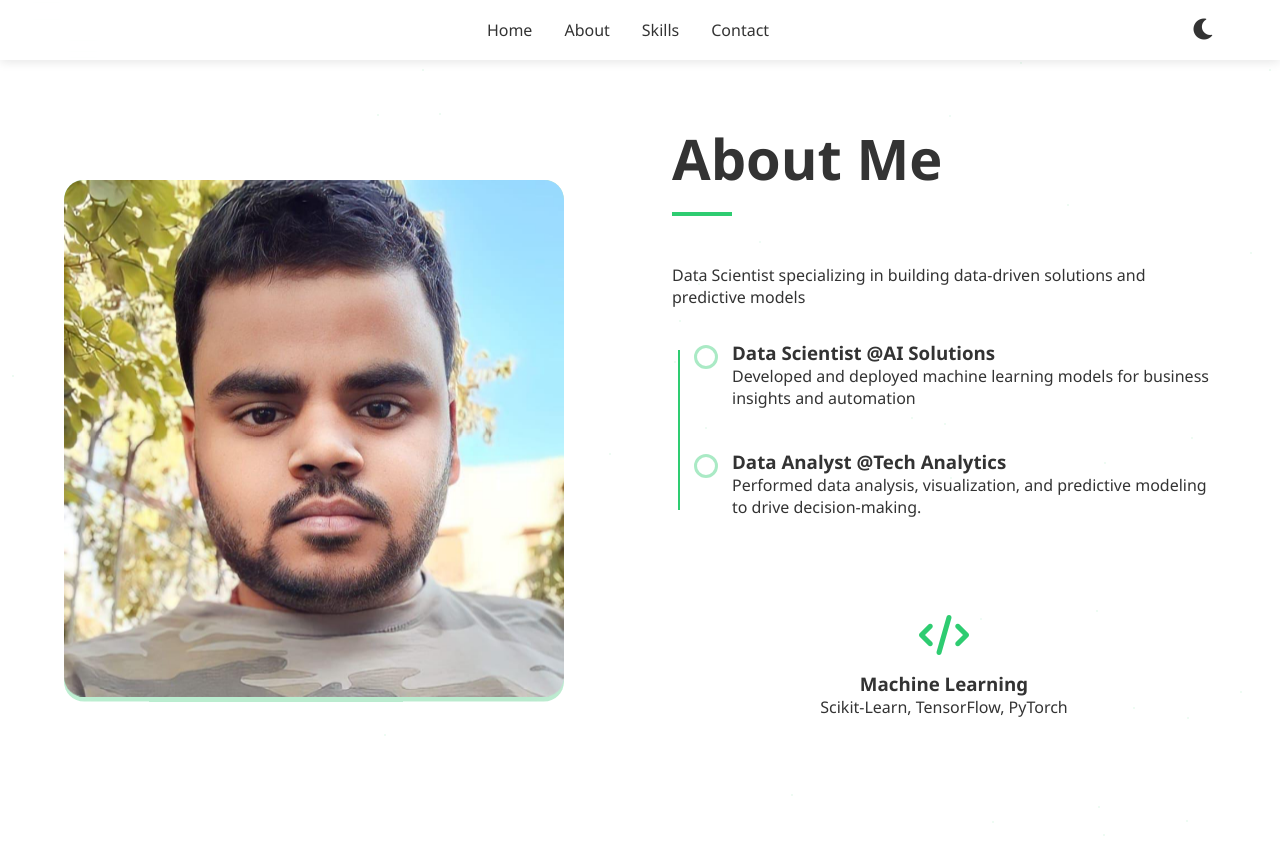
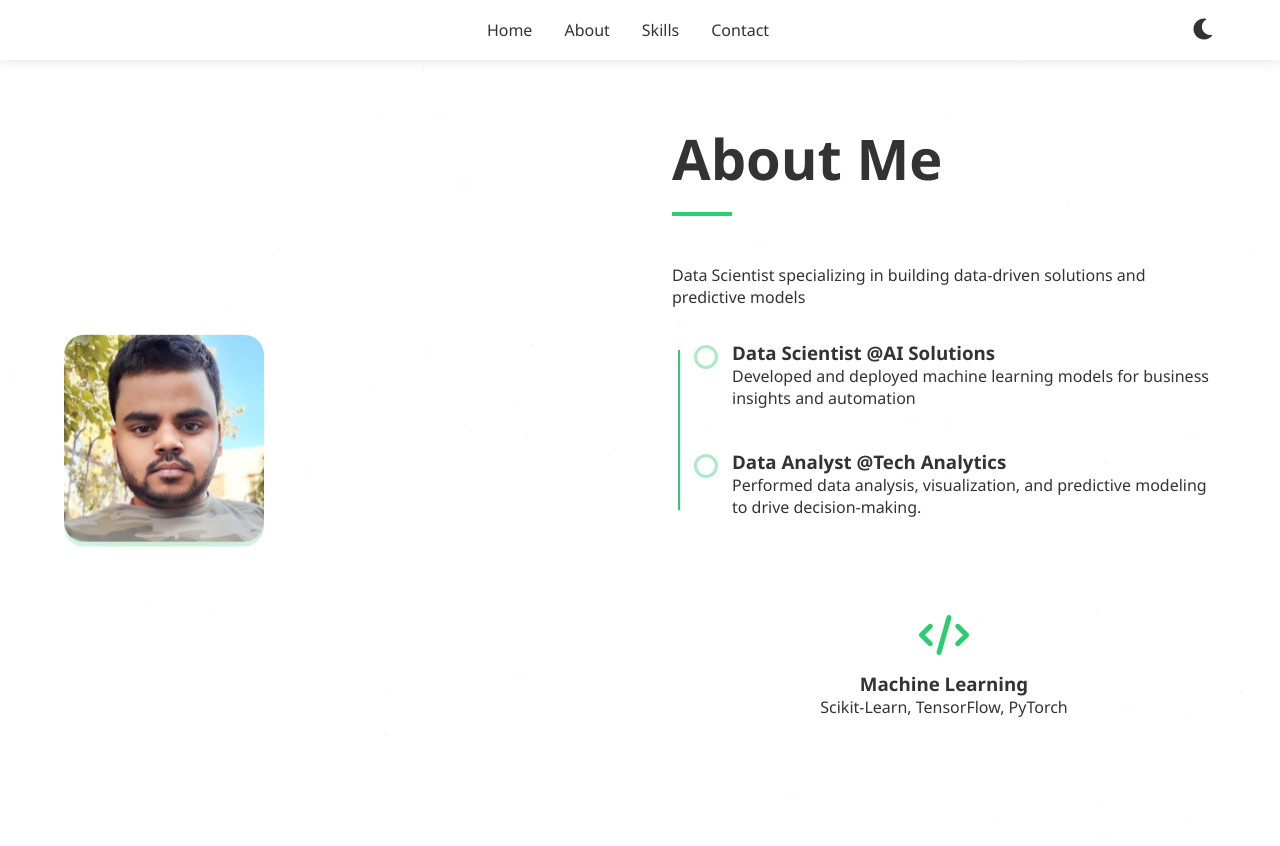
Before and after one commit to dubey233445/portfolio, a plain HTML site: page index.html in a window 1280 px wide. Drawn offline with Linux system fonts and the light colour scheme.

Commit message:
Update index.html

```diff
--- a/index.html
+++ b/index.html
@@ -102,7 +102,7 @@
 
         .about-image {
             position: relative;
-            max-width: 500px;
+            max-width: 200px;
             border-radius: 20px;
             overflow: hidden;
             transform: translateY(0);
```
